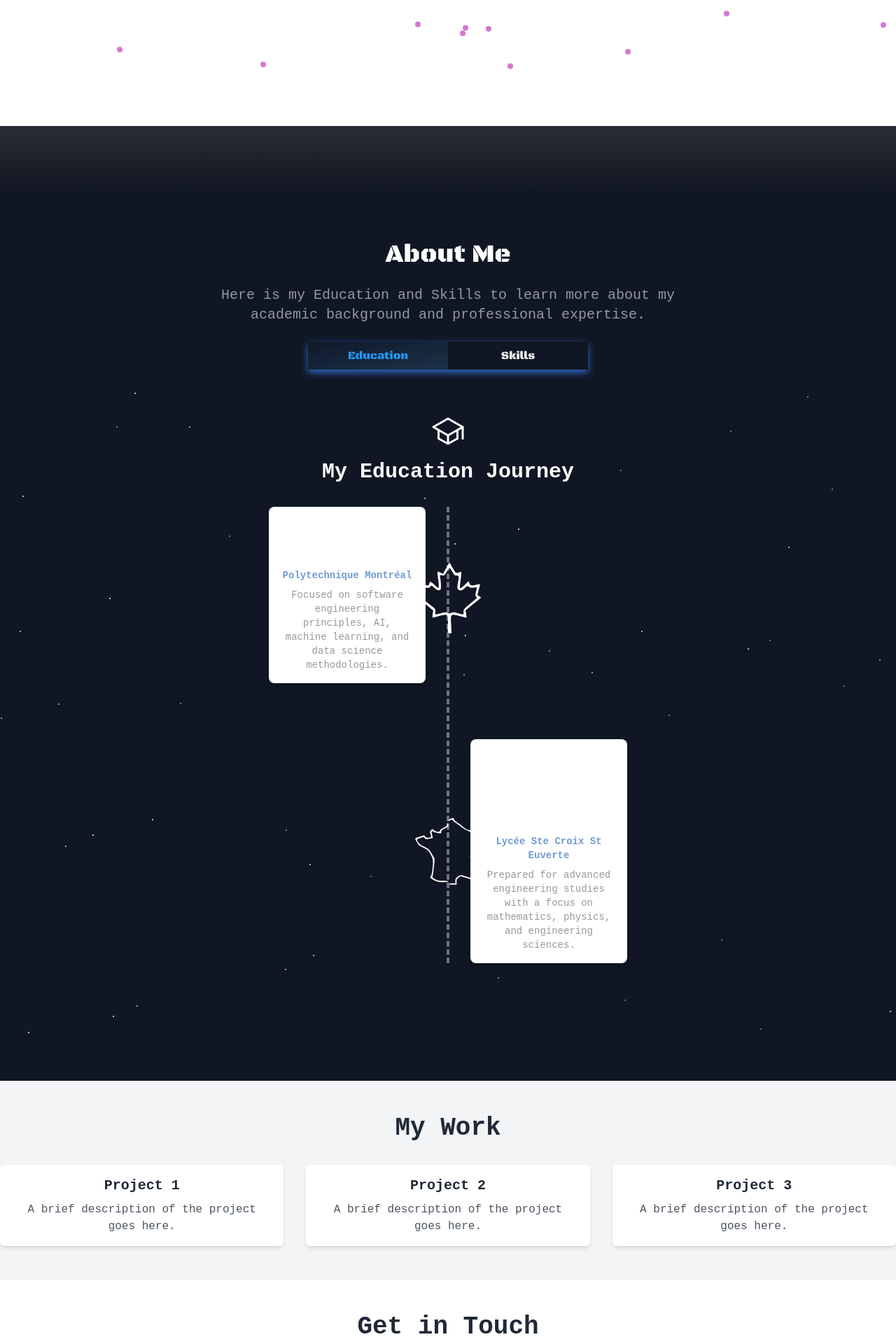
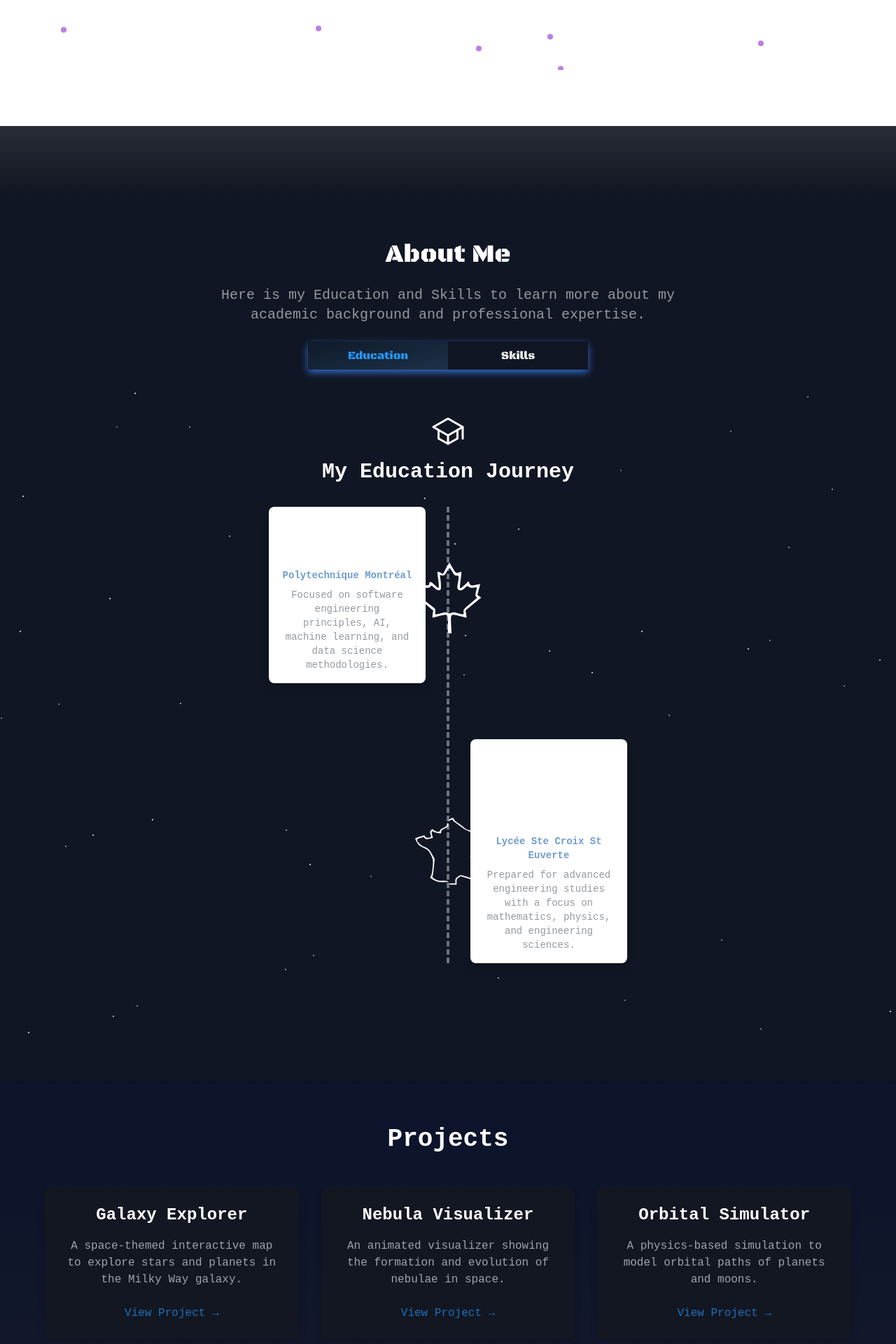
Before and after one commit to Rakotomalala01/portfolio, a React (Vite) app: page / in a window 1280 px wide. Shown: the part 700-2620 px from the top of the page at 70% size. Built offline with nearby package versions, Linux system fonts and the light colour scheme.

Commit message:
Add project Sections

```diff
--- a/src/components/body/body.tsx
+++ b/src/components/body/body.tsx
@@ -1,6 +1,7 @@
 import HomeSection from "./sections/home-section";
 import About from "./sections/about";
 import FallingDots from "../ui/falling-dot";
+import ProjectsSection from "./sections/project";
 
 const Body = () => {
   const colors = [
@@ -34,6 +35,8 @@ const Body = () => {
 
       {/* About Section */}
        <About/>
+
+       <ProjectsSection/>
 
       {/* Portfolio Section */}
       <section id="portfolio" className="bg-gray-100 dark:bg-gray-900 py-12">
--- /dev/null
+++ b/src/components/body/sections/project.tsx
@@ -0,0 +1,50 @@
+import React from 'react';
+
+const projects = [
+  {
+    title: 'Galaxy Explorer',
+    description: 'A space-themed interactive map to explore stars and planets in the Milky Way galaxy.',
+    link: '#',
+  },
+  {
+    title: 'Nebula Visualizer',
+    description: 'An animated visualizer showing the formation and evolution of nebulae in space.',
+    link: '#',
+  },
+  {
+    title: 'Orbital Simulator',
+    description: 'A physics-based simulation to model orbital paths of planets and moons.',
+    link: '#',
+  },
+];
+
+const ProjectsSection: React.FC = () => {
+  return (
+    <section id="projects" className="h-screen bg-gradient-to-b from-[#0b132b] to-[#1a1d29] text-white py-16 px-8">
+      <div className="max-w-6xl mx-auto">
+        <h2 className="text-4xl font-bold text-center mb-12">Projects</h2>
+        <div className="grid gap-8 md:grid-cols-2 lg:grid-cols-3">
+          {projects.map((project, index) => (
+            <div
+              key={index}
+              className="bg-[#131722] rounded-lg shadow-lg overflow-hidden transition-transform transform hover:scale-105"
+            >
+              <div className="p-6">
+                <h3 className="text-2xl font-semibold mb-4">{project.title}</h3>
+                <p className="text-gray-400 mb-6">{project.description}</p>
+                <a
+                  href={project.link}
+                  className="inline-block text-[#1e6fb9] hover:text-[#4ea3f7] transition-colors"
+                >
+                  View Project →
+                </a>
+              </div>
+            </div>
+          ))}
+        </div>
+      </div>
+    </section>
+  );
+};
+
+export default ProjectsSection;
--- a/src/index.css
+++ b/src/index.css
@@ -51,6 +51,7 @@ html {
   /* Editor Colors */
   --primary: 207 90% 55%; /* VSCode blue (#569CD6) */
   --secondary : 222, 36%, 10%;
+  --third : 0, 0%, 0%;
 
   --institution-color: 213, 50%, 63%;
 
--- a/tailwind.config.js
+++ b/tailwind.config.js
@@ -37,6 +37,7 @@ export default {
 			foreground: 'hsl(var(--secondary-foreground))'
 		  },
 
+
 		  secondary: {
 			DEFAULT: 'hsl(var(--secondary))',
 			foreground: 'hsl(var(--secondary-foreground))'
@@ -66,6 +67,8 @@ export default {
 		  /* Syntax Highlighting */
 		  keyword: 'hsl(var(--keyword))',
 		  institution: 'hsl(var(--institution-color))',
+		  third: 'hsl(var(--third))',
+
 
 		  function: 'hsl(var(--function))',
 		  variable: 'hsl(var(--variable))',
```
